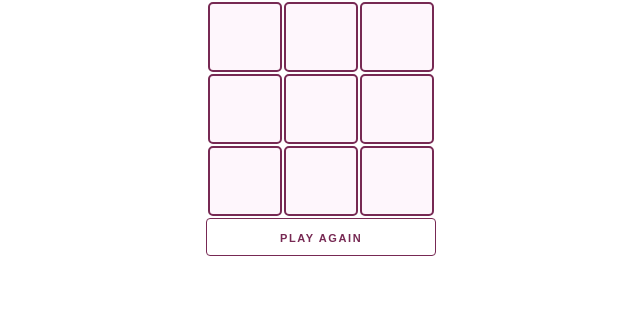
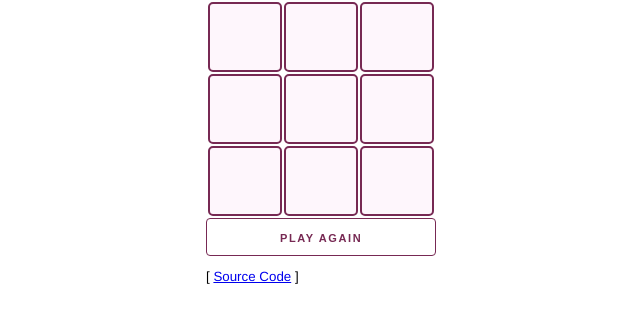
Before and after one commit to mariobox/tic-tac-toe, a plain HTML site: page index.html in a window 1280 px wide. Shown: the whole page, without its empty margins (184-824 px from the left). Drawn offline with Linux system fonts and the light colour scheme.

Commit message:
add link to source code

```diff
--- a/style.css
+++ b/style.css
@@ -4,6 +4,10 @@ margin: 0 auto;
 max-width: 500px;
 font-family: Helvetica;
 font-size: 20pt;
+}
+
+p {
+font-size: 10pt;
 }
 
 td {
--- a/tictactoe.js
+++ b/tictactoe.js
@@ -45,6 +45,9 @@ function drawBoard(size) {
     var btn = document.createElement('button');
     btn.innerHTML = 'Play Again';
     parent.appendChild(btn); // append Play Again button as child of main div
+    var sCode = document.createElement('p');
+    sCode.innerHTML = '[ <a href="https://github.com/mariobox/tic-tac-toe">Source Code</a> ]';
+    parent.appendChild(sCode); // append link to source code as child of main div
 
 }
 
```
